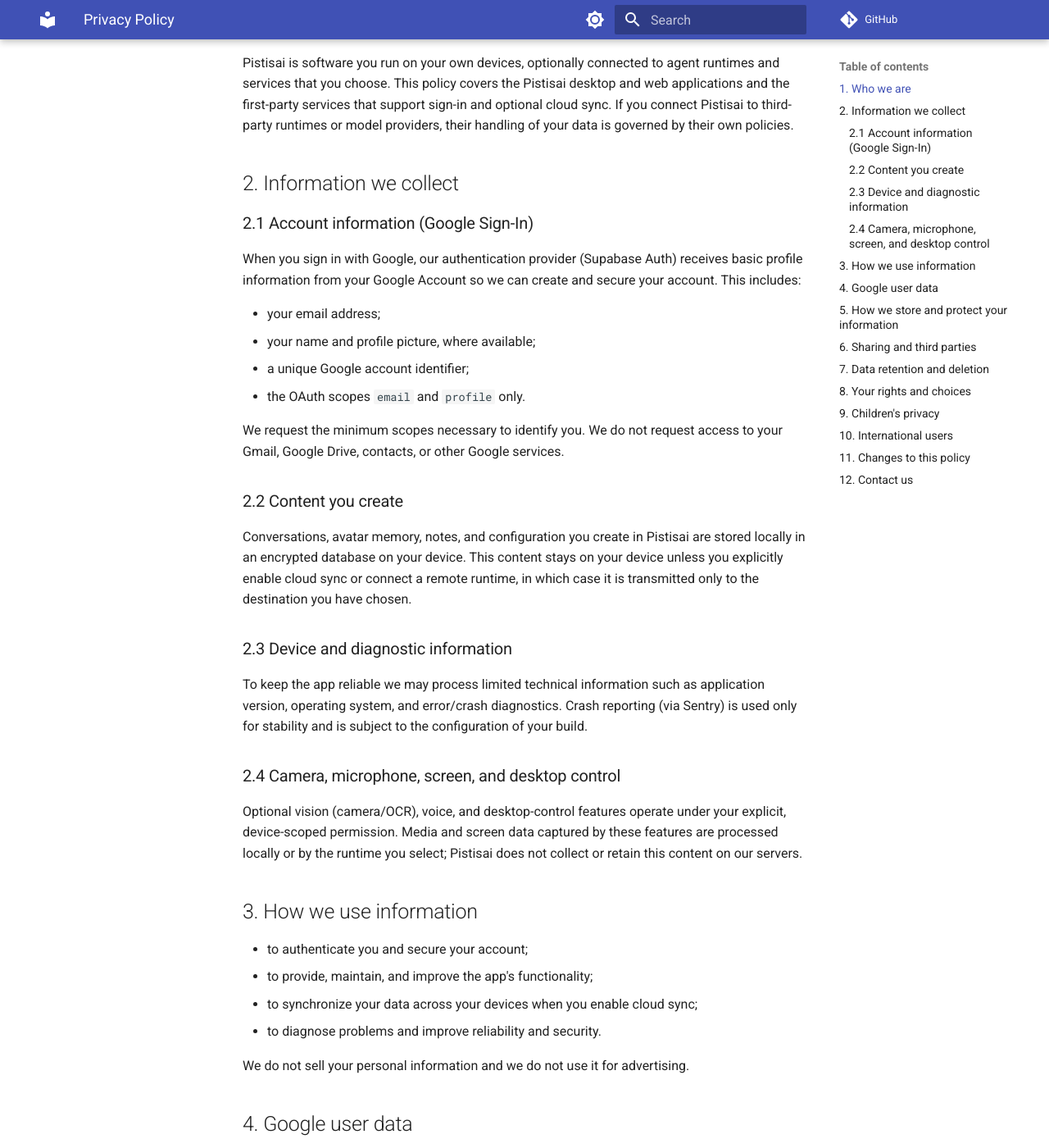
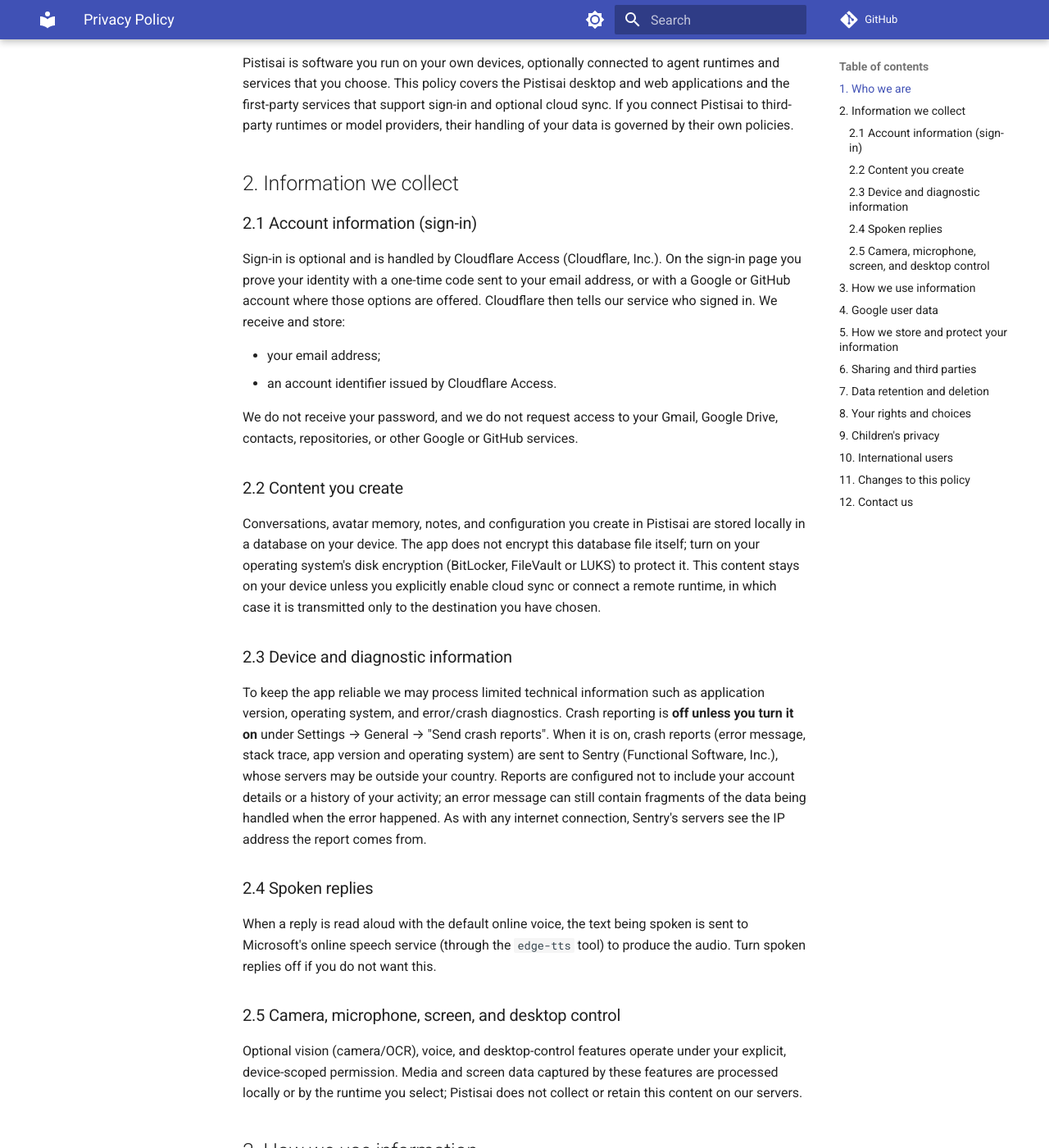
Before and after one commit to pistisAI/pistisai-app, an MkDocs documentation site: the page built from docs/governance/legal/PRIVACY.md, in a window 1280 px wide and 1400 px high, scrolled down 559 px. Shown: the whole window at 82% size. Built offline with MkDocs 1.6.1 and Material for MkDocs 9.7.7, drawn with Linux system fonts in a browser that asks for light colours; comment, search, counter and statistics services are not loaded; some of the changed text lies outside the part shown.

Commit message:
ai(claude): docs(privacy): describe what the app actually stores and sends
Sign-in is Cloudflare Access (email and an account identifier), not
Supabase. Crash reports are off unless turned on in Settings; Sentry sees
the sender's IP address. The local database is not encrypted by the app.
Spoken replies with the default online voice go to Microsoft's speech
service (now section 2.4). The web page is regenerated from its template.

Co-Authored-By: Claude Fable 5.2 <noreply@anthropic.com>
Claude-Session: https://claude.ai/code/session_01382Q6wi9bF3eBhJ2bEWGXi

```diff
--- a/docs/governance/legal/PRIVACY.md
+++ b/docs/governance/legal/PRIVACY.md
@@ -11,7 +11,7 @@ collect, how we use it, and the choices you have. Data stays on your own device
 by default. Cloud features take effect when you sign in or turn them on.
 
 **Local-first summary.** Your conversations, memory ("local brain"), and settings
-are stored in an encrypted database on your own machine. We do not sell your data,
+are stored in a database on your own machine. We do not sell your data,
 we do not use it for advertising, and we do not mine it to train models. When you
 choose to sign in or turn on cloud sync, a limited set of information is processed
 as described below.
@@ -26,35 +26,47 @@ their handling of your data is governed by their own policies.
 
 ## 2. Information we collect
 
-### 2.1 Account information (Google Sign-In)
+### 2.1 Account information (sign-in)
 
-When you sign in with Google, our authentication provider (Supabase Auth) receives
-basic profile information from your Google Account so we can create and secure your
-account. This includes:
+Sign-in is optional and is handled by Cloudflare Access (Cloudflare, Inc.). On
+the sign-in page you prove your identity with a one-time code sent to your email
+address, or with a Google or GitHub account where those options are offered.
+Cloudflare then tells our service who signed in. We receive and store:
 
 - your email address;
-- your name and profile picture, where available;
-- a unique Google account identifier;
-- the OAuth scopes `email` and `profile` only.
+- an account identifier issued by Cloudflare Access.
 
-We request the minimum scopes necessary to identify you. We do not request access
-to your Gmail, Google Drive, contacts, or other Google services.
+We do not receive your password, and we do not request access to your Gmail,
+Google Drive, contacts, repositories, or other Google or GitHub services.
 
 ### 2.2 Content you create
 
 Conversations, avatar memory, notes, and configuration you create in Pistisai are
-stored locally in an encrypted database on your device. This content stays on your
-device unless you explicitly enable cloud sync or connect a remote runtime, in
-which case it is transmitted only to the destination you have chosen.
+stored locally in a database on your device. The app does not encrypt this
+database file itself; turn on your operating system's disk encryption
+(BitLocker, FileVault or LUKS) to protect it. This content stays on your device
+unless you explicitly enable cloud sync or connect a remote runtime, in which case
+it is transmitted only to the destination you have chosen.
 
 ### 2.3 Device and diagnostic information
 
 To keep the app reliable we may process limited technical information such as
 application version, operating system, and error/crash diagnostics. Crash reporting
-(via Sentry) is used only for stability and is subject to the configuration of your
-build.
+is **off unless you turn it on** under Settings → General → "Send crash reports".
+When it is on, crash reports (error message, stack trace, app version and operating
+system) are sent to Sentry (Functional Software, Inc.), whose servers may be outside
+your country. Reports are configured not to include your account details or a
+history of your activity; an error message can still contain fragments of the data
+being handled when the error happened. As with any internet connection, Sentry's
+servers see the IP address the report comes from.
 
-### 2.4 Camera, microphone, screen, and desktop control
+### 2.4 Spoken replies
+
+When a reply is read aloud with the default online voice, the text being spoken is
+sent to Microsoft's online speech service (through the `edge-tts` tool) to produce
+the audio. Turn spoken replies off if you do not want this.
+
+### 2.5 Camera, microphone, screen, and desktop control
 
 Optional vision (camera/OCR), voice, and desktop-control features operate under
 your explicit, device-scoped permission. Media and screen data captured by these
@@ -72,7 +84,8 @@ We do not sell your personal information and we do not use it for advertising.
 
 ## 4. Google user data
 
-Pistisai's use and transfer to any other app of information received from Google
+This section applies if you choose to sign in with a Google account. Pistisai's
+use and transfer to any other app of information received from Google
 APIs will adhere to the
 [Google API Services User Data Policy](https://developers.google.com/terms/api-services-user-data-policy),
 including the Limited Use requirements. Specifically:
@@ -88,8 +101,8 @@ including the Limited Use requirements. Specifically:
 
 ## 5. How we store and protect your information
 
-- **On-device:** app content is stored in an encrypted local database on your machine.
-- **Authentication:** account and session data are handled by Supabase Auth on our behalf.
+- **On-device:** app content is stored in a local database on your machine; protect it with your operating system's disk encryption.
+- **Authentication:** sign-in is handled by Cloudflare Access; our service stores your email address and account identifier.
 - **In transit:** connections to first-party services use encrypted transport
   (HTTPS/TLS). Private device-to-device connectivity is available via Tailscale.
 
@@ -100,9 +113,10 @@ technical and organizational safeguards appropriate to the data involved.
 
 We share information only in these limited circumstances:
 
-- **Google** — to authenticate you when you choose Google Sign-In;
-- **Supabase** — our authentication and account infrastructure provider;
-- **Error diagnostics (Sentry)** — for crash and stability reporting, when enabled;
+- **Cloudflare** — to authenticate you when you sign in (Cloudflare Access);
+- **Google or GitHub** — only if you choose to sign in with that account;
+- **Error diagnostics (Sentry)** — crash reports, only if you turn crash reporting on;
+- **Microsoft speech service** — the text of replies read aloud with the default online voice;
 - **Runtimes and providers you choose** — only the data you direct Pistisai to send to them.
 
 We do not sell, rent, or trade your personal information.
@@ -119,8 +133,9 @@ data unless we are required to retain it by law.
 
 - access, correct, or delete your account information;
 - export or delete your local data from within the app;
-- revoke Google access at any time via your
+- if you signed in with Google, revoke that access at any time via your
   [Google Account permissions](https://myaccount.google.com/permissions);
+- turn crash reporting on or off under Settings → General;
 - choose whether to enable cloud sync or keep Pistisai fully local.
 
 ## 9. Children's privacy
```
Also changed, not shown: other parts of docs/governance/legal/PRIVACY.md (+1 -1 lines), 2 other files.
